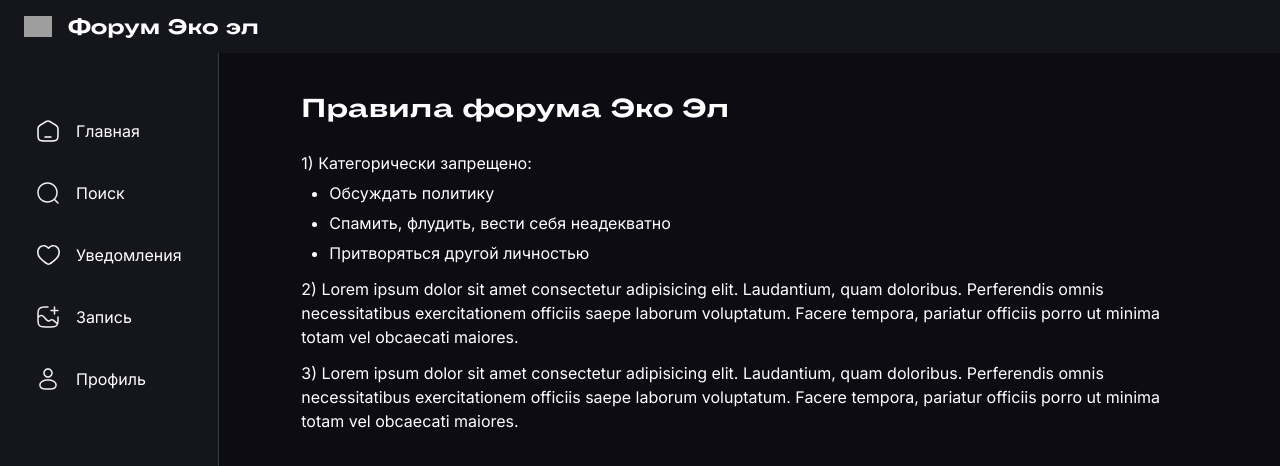
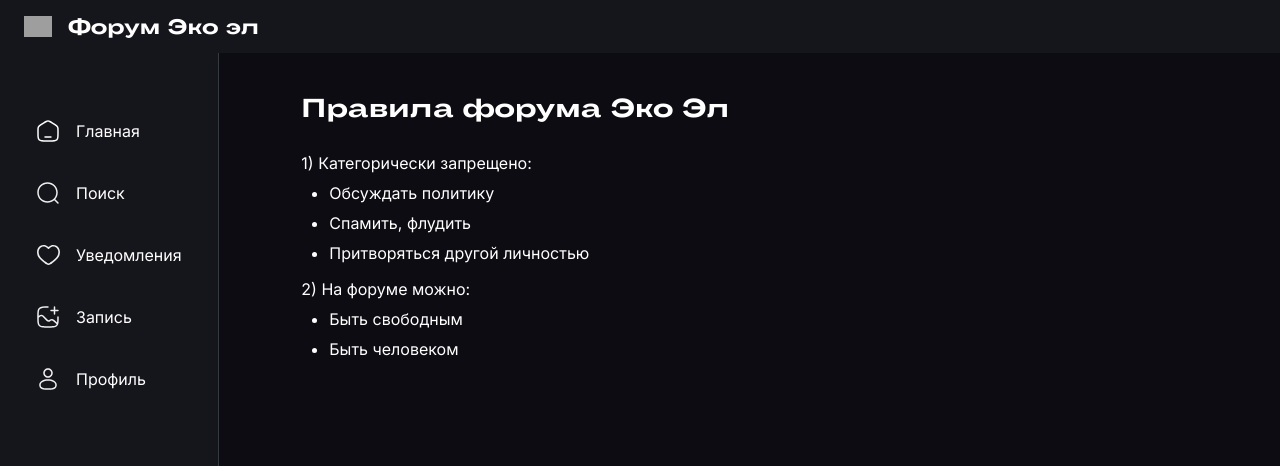
Before and after one commit to kuzcode/ecoel-main, a Next.js app: page /rules in a window 1280 px wide. Shown: the top 466 px of the page. Built offline with nearby package versions, Linux system fonts and the light colour scheme; no server answers; grey boxes are pictures that could not be loaded.

Commit message:
added anonym info

```diff
--- /dev/null
+++ b/app/(root)/anonym/page.tsx
@@ -0,0 +1,18 @@
+import Footer from "@/components/shared/Footer";
+
+async function Anonym() {
+
+  return (
+    <><p className="branchTitle">Анонимные посты на форуме</p>
+    <div className="branchDiv">
+      <p>1) Для чего нужно? </p>
+      <ul>
+        <p>В наше время постоянно хочется высказать что-то, обжаловать некрасивый поступок друга или спросить то, о чем стесняешься. Наш форум предоставляет полную возможность для этого. Данные пользователей ни за что не будут рассекречены.</p>
+      </ul>
+      <p>2) Как это работает?</p>
+      <p>Во вкладке <a className="link" href="/create-thread">/create-thread</a> снизу есть кнопка "Опубликовать анонимно", при нажатии на которую ваша публикация пометится как анонимная. Никто, даже мы не будем знать настоящего автора поста. Уверяем, данные пользователя ни за что не будут раскрыты никому - ни за деньги, ни за угрозы! Но все же просим соблюдать <a className="link" href="/rules">правила</a>.</p>
+    </div></>
+  );
+}
+
+export default Anonym;
--- a/app/(root)/rules/page.tsx
+++ b/app/(root)/rules/page.tsx
@@ -3,16 +3,19 @@ import Footer from "@/components/shared/Footer";
 async function Rules() {
 
   return (
-    <><p className="rulesTitle">Правила форума Эко Эл</p>
-    <div className="rulesDiv">
-      <p className="rulesP">1) Категорически запрещено: </p>
+    <><p className="branchTitle">Правила форума Эко Эл</p>
+    <div className="branchDiv">
+      <p>1) Категорически запрещено: </p>
       <ul className="subList">
-        <li><p className="rulesP">Обсуждать политику</p></li>
-        <li><p className="rulesP">Спамить, флудить, вести себя неадекватно</p></li>
-        <li><p className="rulesP">Притворяться другой личностью</p></li>
+        <li><p>Обсуждать политику</p></li>
+        <li><p>Спамить, флудить</p></li>
+        <li><p>Притворяться другой личностью</p></li>
       </ul>
-      <p className="rulesP">2) Lorem ipsum dolor sit amet consectetur adipisicing elit. Laudantium, quam doloribus. Perferendis omnis necessitatibus exercitationem officiis saepe laborum voluptatum. Facere tempora, pariatur officiis porro ut minima totam vel obcaecati maiores.</p>
-      <p className="rulesP">3) Lorem ipsum dolor sit amet consectetur adipisicing elit. Laudantium, quam doloribus. Perferendis omnis necessitatibus exercitationem officiis saepe laborum voluptatum. Facere tempora, pariatur officiis porro ut minima totam vel obcaecati maiores.</p>
+      <p>2) На форуме можно: </p>
+      <ul className="subList">
+        <li><p>Быть свободным</p></li>
+        <li><p>Быть человеком</p></li>
+      </ul>
     </div></>
   );
 }
--- a/app/globals.css
+++ b/app/globals.css
@@ -283,7 +283,7 @@
   margin-top: 0;
 }
 
-.footerLink {
+.link {
   color: #d24bff;
   text-decoration: underline #d24bff 1px;
 }
@@ -293,23 +293,23 @@
   font-size: 20px;
 }
 
-.rulesTitle {
+.branchTitle {
   font-family: 'title';
   color: #fff;
   font-size: 26px;
   margin: -24px 0;
 }
 
-.rulesDiv {
+.branchDiv {
   margin-top: 48px;
 }
 
-.rulesP {
+.branchDiv p {
   color: #ffffff;
   margin-bottom: 12px;
 }
 
-.rulesDiv li {
+.branchDiv li {
   list-style-type:disc;
   color: #fff;
   margin: -6px 0 0 28px;
--- a/components/shared/Footer.tsx
+++ b/components/shared/Footer.tsx
@@ -8,11 +8,11 @@ function Footer() {
     <div className="footerDiv">
         <p className="footerTitle">Форум Эко Эл™</p>
         <p>
-        <a className="footerLink" href="mailto:ecoelforum@gmail.com">Написать в тех. поддержку</a>
+        <a className="link" href="mailto:ecoelforum@gmail.com">Написать в тех. поддержку</a>
         <span className="footerDot"> · </span>
-        <a className="footerLink" href="/profile/user_2baXFmPV6SqcvtMwhgHNBfv8H5s">Аккаунт администрации</a>
+        <a className="link" href="/profile/user_2baXFmPV6SqcvtMwhgHNBfv8H5s">Аккаунт администрации</a>
         <span className="footerDot"> · </span>
-        <a className="footerLink" href="/rules">Правила форума</a>
+        <a className="link" href="/rules">Правила форума</a>
         </p>
     </div>
   );
```
